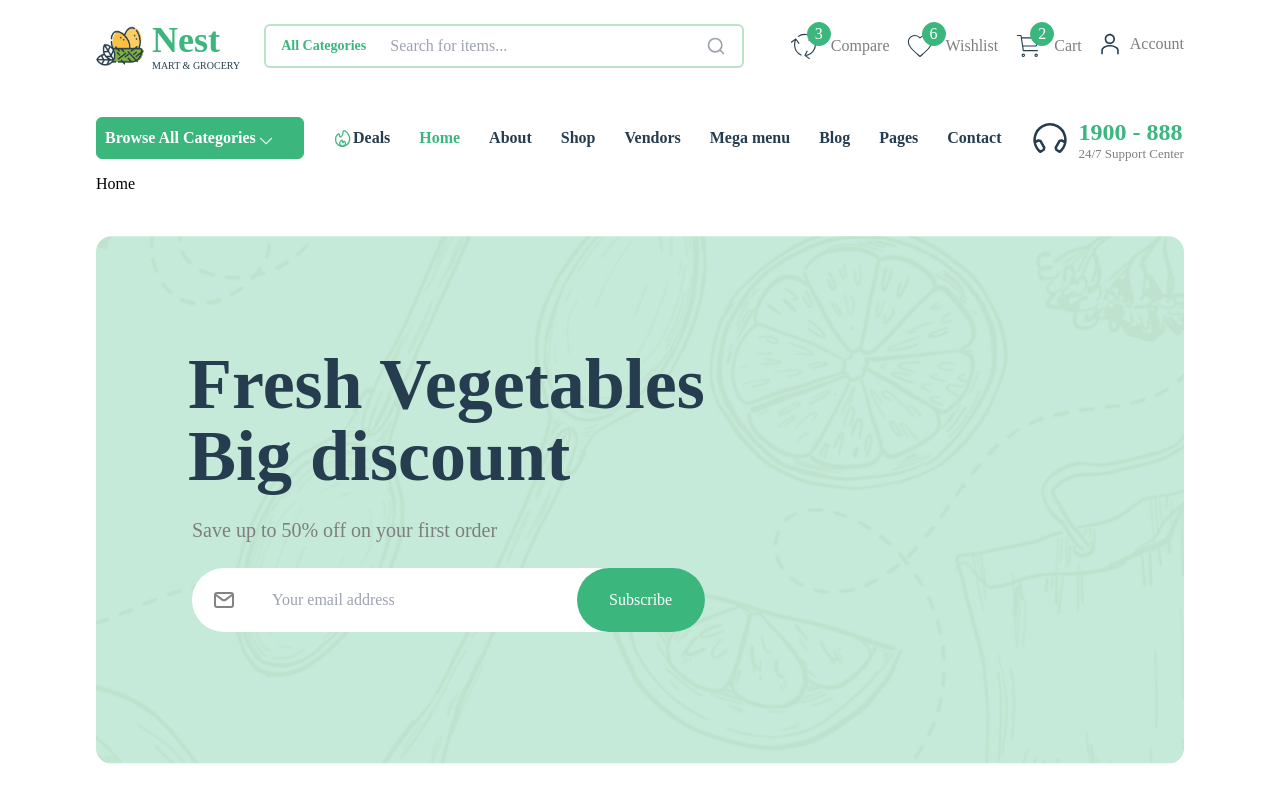
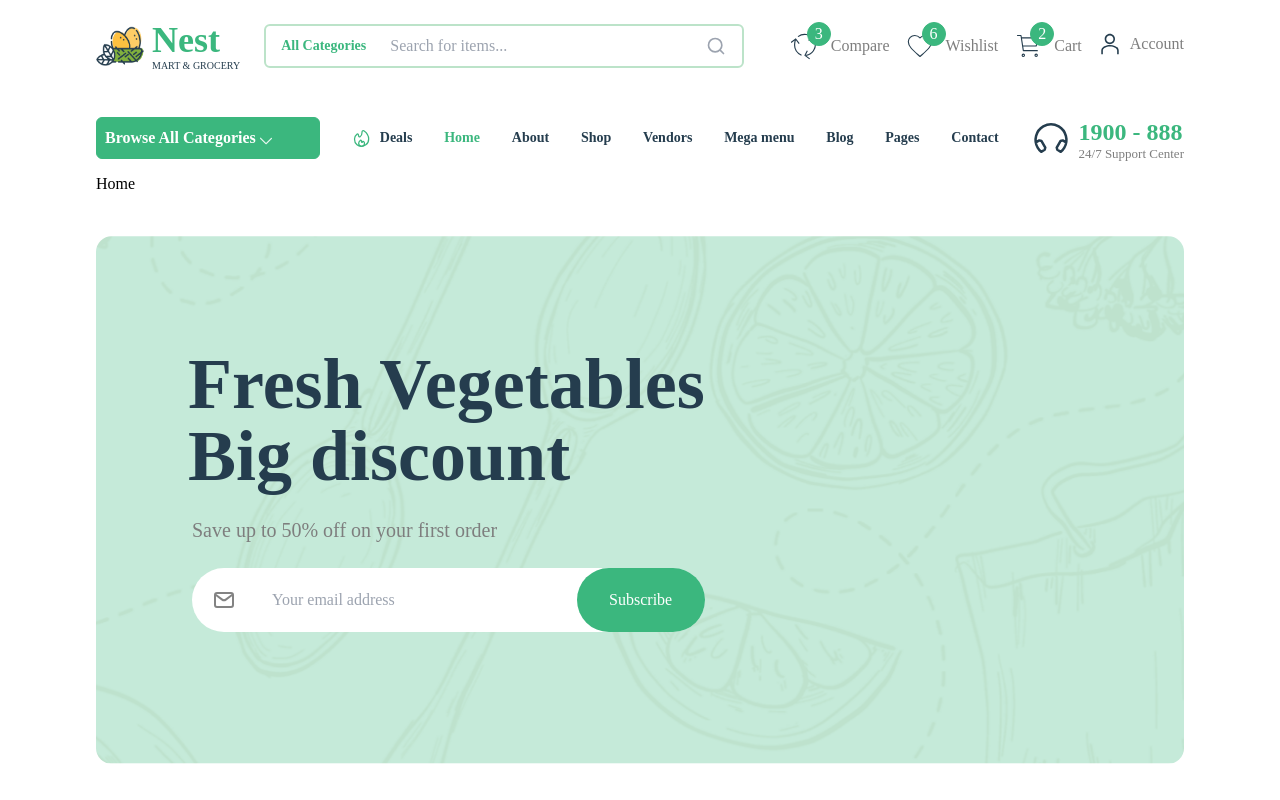
Before and after one commit to vicktor349/nestmart, a Next.js app: page / in a window 1280 px wide. Shown: the top 800 px of the page. Built offline with nearby package versions, Linux system fonts and the light colour scheme.

Commit message:
fixed fontsize and responsivity

```diff
--- a/components/CategoryNavbar.js
+++ b/components/CategoryNavbar.js
@@ -8,23 +8,23 @@ const CategoryNavbar = () =>
     const location = useRouter()
     const activeColor = (p) => location.pathname === p ? "#3BB77E" : "#253D4E"
     return (
-        <div className='ssm:hidden lg:flex items-center justify-between'>
-            <div className="flex flex-row items-center bg-primary w-52 py-2 px-2 text-white border border-1 border-primary rounded-md hover:cursor-pointer">
-                <p className='font-bold'>Browse All Categories</p>
+        <div className='ssm:hidden lg:flex lg:items-center justify-between'>
+            <div className="flex flex-row items-center bg-primary w-56 py-2 px-2 text-white border border-1 border-primary rounded-md hover:cursor-pointer">
+                <p className='font-semibold'>Browse All Categories</p>
                 <Image src={"/images/icons/downwardarrow.svg"} alt='Downward arrow' height={100} width={100} className='h-3 w-3 mt-[0.4rem] ml-1' />
             </div>
             <div className='flex items-center'>
-                <Image src={"/images/icons/fire.svg"} width={100} height={100} className='w-5 h-5' alt='fire icon' />
-                <Link href="#" className="font-semibold hover:text-[#7E7E7E] text-primaryText">Deals</Link>
+                <Image src={"/images/icons/fire.svg"} width={500} height={500} className='w-5 h-5 mr-2' alt='fire icon' />
+                <Link href="#" className="font-semibold hover:text-[#7E7E7E] text-primaryText text-sm">Deals</Link>
             </div>
-            <Link href="/" className="font-semibold text-primaryText hover:text-[#7E7E7E]" style={{ color: activeColor("/") }}>Home</Link>
-            <Link href="/about" className='font-semibold text-primaryText hover:text-[#7E7E7E]' style={{ color: activeColor("/about") }}>About</Link>
-            <Link href="#" className='font-semibold text-primaryText hover:text-[#7E7E7E]'>Shop</Link>
-            <Link href="#" className='font-semibold text-primaryText hover:text-[#7E7E7E]'>Vendors</Link>
-            <Link href="#" className='font-semibold text-primaryText hover:text-[#7E7E7E]'>Mega menu</Link>
-            <Link href="#" className='font-semibold text-primaryText hover:text-[#7E7E7E]'>Blog</Link>
-            <Link href="#" className='font-semibold text-primaryText hover:text-[#7E7E7E]'>Pages</Link>
-            <Link href="#" className='font-semibold text-primaryText hover:text-[#7E7E7E]'>Contact</Link>
+            <Link href="/" className="font-semibold text-primaryText hover:text-[#7E7E7E] text-sm" style={{ color: activeColor("/") }}>Home</Link>
+            <Link href="/about" className='font-semibold text-primaryText hover:text-[#7E7E7E] text-sm' style={{ color: activeColor("/about") }}>About</Link>
+            <Link href="#" className='font-semibold text-primaryText hover:text-[#7E7E7E] text-sm'>Shop</Link>
+            <Link href="#" className='font-semibold text-primaryText hover:text-[#7E7E7E] text-sm'>Vendors</Link>
+            <Link href="#" className='font-semibold text-primaryText hover:text-[#7E7E7E] text-sm'>Mega menu</Link>
+            <Link href="#" className='font-semibold text-primaryText hover:text-[#7E7E7E] text-sm'>Blog</Link>
+            <Link href="#" className='font-semibold text-primaryText hover:text-[#7E7E7E] text-sm'>Pages</Link>
+            <Link href="#" className='font-semibold text-primaryText hover:text-[#7E7E7E] text-sm'>Contact</Link>
             <div className='ssm:hidden xl:flex items-center'>
                 <Image src={"/images/icons/headphones.svg"} alt="headphones icon" width={100} height={100} className='h-10 w-10' />
                 <section className="leading-3 ml-2">
```
